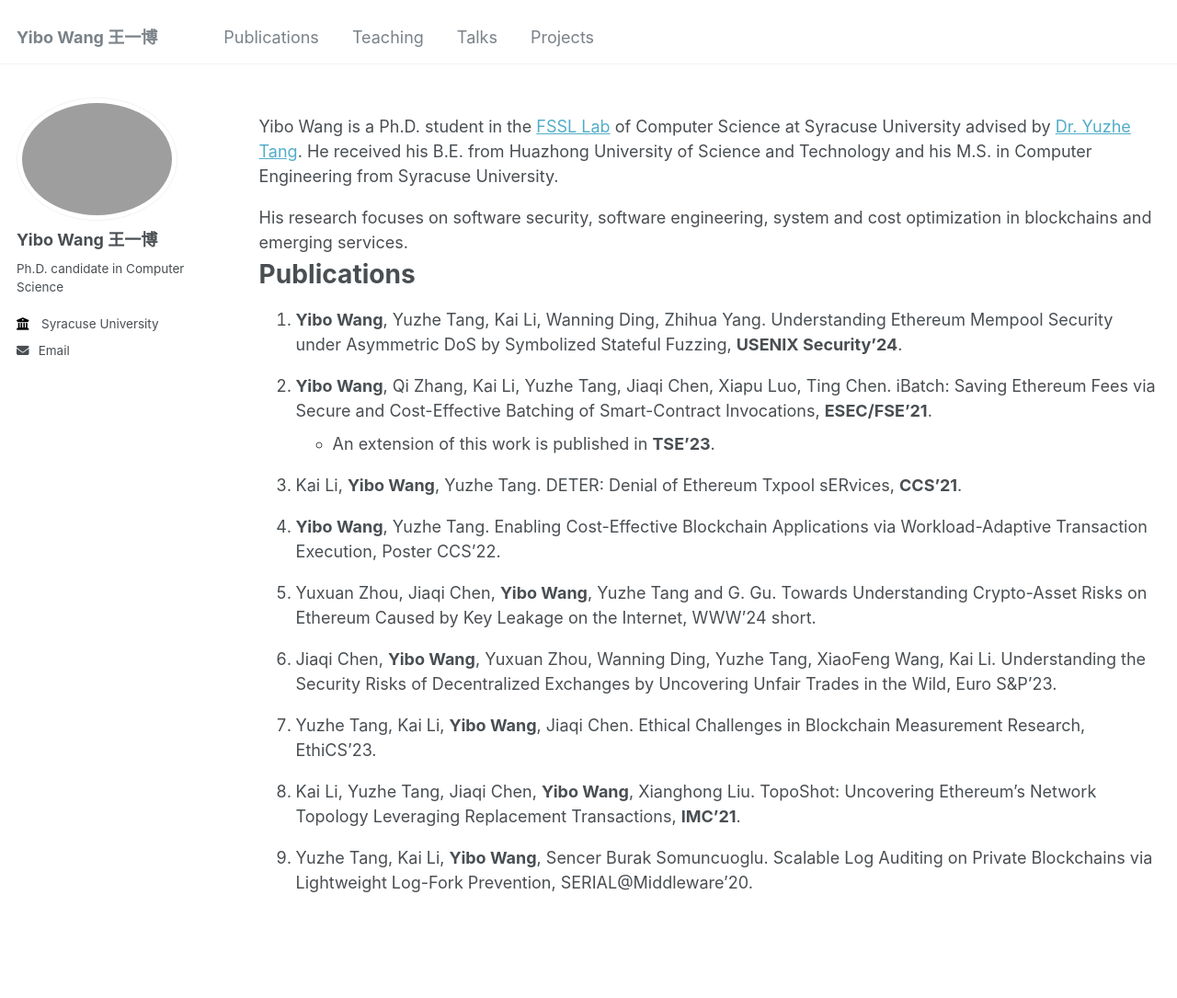
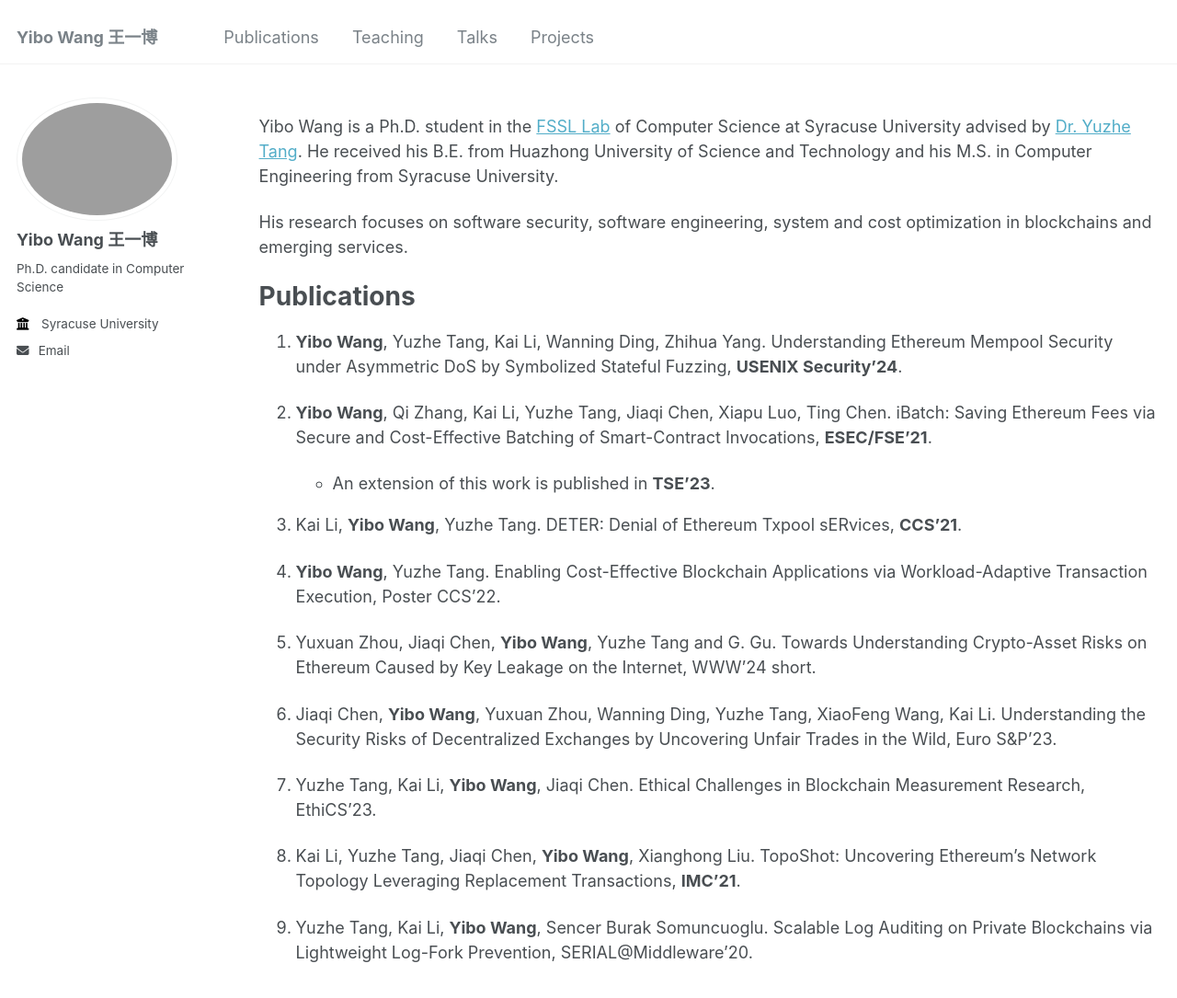
Before and after one commit to wangyibo0308/wangyibo0308.github.io, a Jekyll site: the page built from _pages/about.md, in a window 1280 px wide and 1270 px high. Shown: the top 1085 px of the window at 92% size. Built offline with Jekyll 4.4.1, drawn with Linux system fonts in a browser that asks for light colours.

Commit message:
Update main.scss

```diff
--- a/assets/css/main.scss
+++ b/assets/css/main.scss
@@ -39,7 +39,3 @@
 @import "vendor/font-awesome/brands";
 @import "vendor/magnific-popup/magnific-popup";
 @import "print";
-
-p, li {
-    margin-bottom: 5px; /* Adjust this value to control spacing */
-}
```
